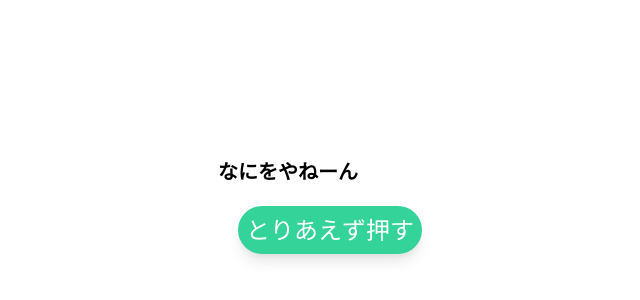
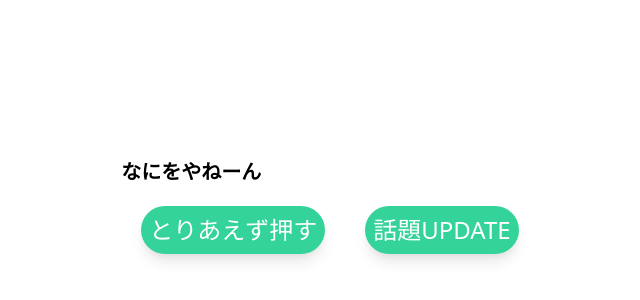
Before and after one commit to TomoyukiMatsuda/Fun-Topics-Web, a Next.js app: page / in a window 1280 px wide. Shown: the part 184-484 px from the top of the page, without its empty margins (310-950 px from the left). Built offline with nearby package versions, Linux system fonts and the light colour scheme.

Commit message:
開発環境apiを叩いてトピック情報を取得してリストに格納

```diff
--- a/src/pages/index.tsx
+++ b/src/pages/index.tsx
@@ -1,11 +1,15 @@
 import Head from 'next/head'
 import styles from 'src/styles/Home.module.css'
 import { useCallback, useState } from 'react'
+import axios from 'axios'
+
+interface CommonTopic {
+  id: number
+  content: string
+}
 
 // TODO: 自動補完機能で import 絶対パスアクセスできるか確認
 export default function Home() {
-  const [topic, setTopic] = useState<string>('なにをやねーん')
-
   const topics: Array<string> = [
     '最近あった面白いこと',
     '最近ハッピーだったこと',
@@ -45,11 +49,27 @@ export default function Home() {
     '何か新しく始めたいことは？',
     '無人島に持っていくもの１つ',
   ]
+  const [topic, setTopic] = useState<string>('なにをやねーん')
+  const [commonTopics, setCommonTopics] = useState<Array<string>>(topics)
+  console.log(commonTopics)
+
+  // TODO: topics をAPIから取得
+  const getCommonTopics = useCallback(() => {
+    axios
+      .get<Array<CommonTopic>>('http://localhost:8080/common_topic/list')
+      .then((res) => {
+        const commonTopicList = res.data.map((commonTopic) => commonTopic.content)
+        setCommonTopics(commonTopicList)
+      })
+      .catch()
+  }, [])
+
   const onClickSwitch = useCallback(() => {
-    const topicNum = Math.floor(Math.random() * topics.length)
+    // TODO: ランダム確率の最適化
+    const topicNum = Math.floor(Math.random() * commonTopics.length)
 
-    setTopic(topics[topicNum])
-  }, [topics])
+    setTopic(commonTopics[topicNum])
+  }, [commonTopics])
   return (
     <div className={styles.container}>
       <Head>
@@ -64,6 +84,12 @@ export default function Home() {
         >
           とりあえず押す
         </button>
+        <button
+          className="text-white text-2xl bg-green-400 p-2 m-5 hover:bg-green-200 rounded-3xl bg-sh shadow-lg active:shadow-none"
+          onClick={getCommonTopics}
+        >
+          話題UPDATE
+        </button>
       </div>
     </div>
   )
```
